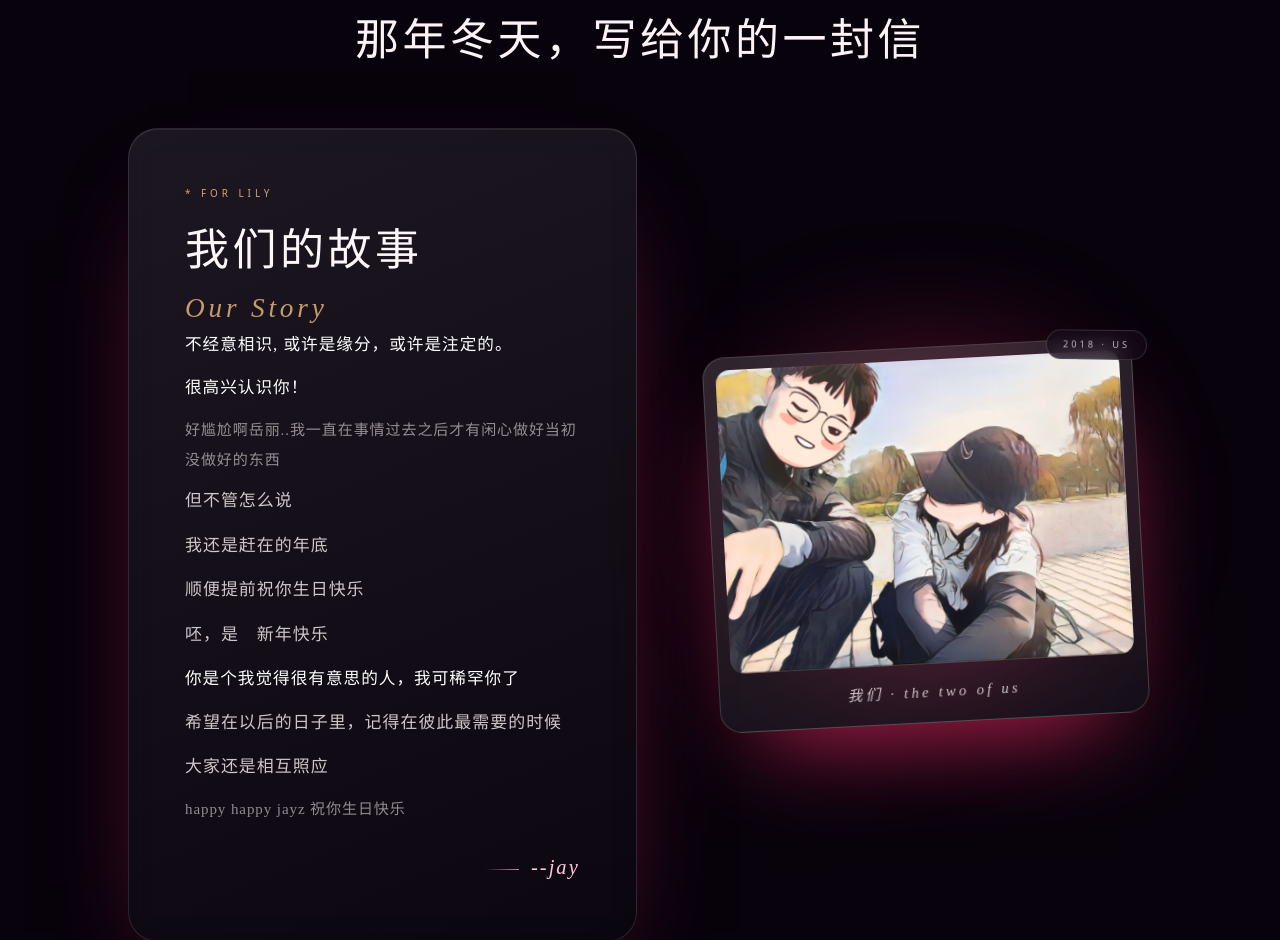
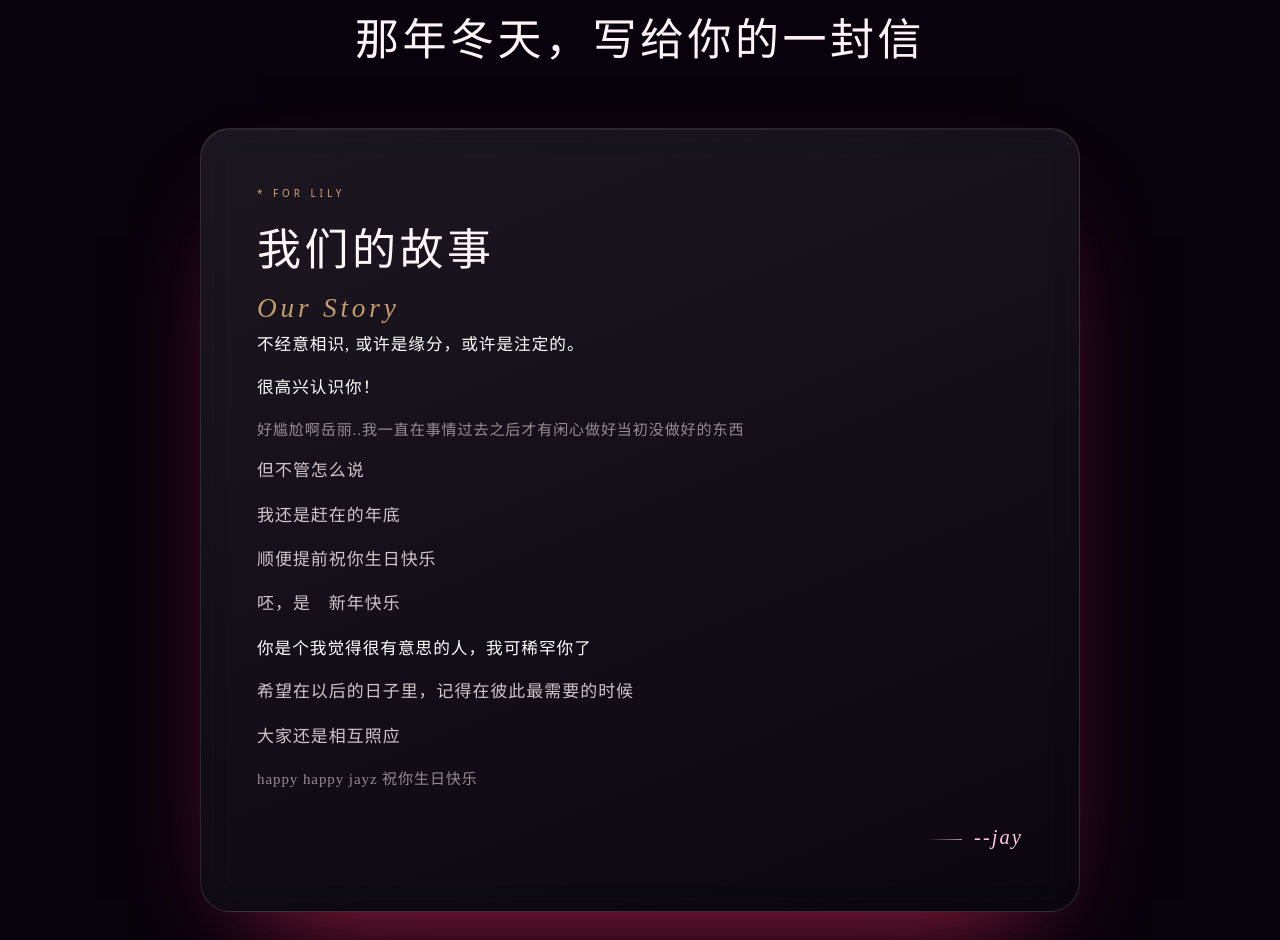
Before and after one commit to Jayzzxx/jay140, a plain HTML site: page love1.html in a window 1280 px wide. Shown: the part 1800-2740 px from the top of the page. Drawn offline with Linux system fonts and the light colour scheme; animation ran at ten frames a second.

Commit message:
delete photo

```diff
--- a/love1.html
+++ b/love1.html
@@ -328,9 +328,9 @@
   /* ---------- letter ---------- */
   .letter-grid{
     display:grid;
-    grid-template-columns:minmax(0,1.06fr) minmax(0,.94fr);
-    gap:clamp(30px,5vw,68px);
-    align-items:center;
+    grid-template-columns:1fr;
+    max-width:880px;
+    margin:0 auto;
   }
   .letter-card{
     position:relative;
@@ -383,51 +383,6 @@
     width:34px;height:1px;margin-right:12px;
     background:linear-gradient(90deg,transparent,rgba(255,201,220,.7));
   }
-
-  .photo-wrap{
-    position:relative;justify-self:center;width:100%;max-width:430px;
-  }
-  .photo-wrap::before{
-    content:"";position:absolute;inset:-12%;z-index:-1;
-    background:radial-gradient(circle at 50% 45%,rgba(255,46,109,.4),transparent 66%);
-    filter:blur(46px);pointer-events:none;
-  }
-  .photo{
-    margin:0;padding:12px 12px 58px;
-    border-radius:22px;
-    background:linear-gradient(165deg,rgba(255,255,255,.14),rgba(255,255,255,.05));
-    border:1px solid rgba(255,255,255,.18);
-    box-shadow:0 44px 90px -38px rgba(255,46,109,.72),0 10px 40px rgba(0,0,0,.5);
-    transform:rotate(-3deg);
-    transition:transform .8s cubic-bezier(.16,.84,.44,1),box-shadow .8s ease;
-    will-change:transform;
-  }
-  .photo img{
-    display:block;width:100%;height:auto;border-radius:14px;
-    filter:saturate(1.02) contrast(1.02);
-  }
-  .photo figcaption{
-    position:absolute;left:0;right:0;bottom:17px;
-    text-align:center;
-    font-family:var(--display);font-style:italic;
-    font-size:.92rem;letter-spacing:.22em;
-    color:rgba(255,246,248,.78);
-  }
-  .photo-wrap:hover .photo{
-    transform:rotate(0deg) translateY(-8px) scale(1.015);
-    box-shadow:0 54px 110px -34px rgba(255,46,109,.85),0 14px 46px rgba(0,0,0,.55);
-  }
-  .photo-tag{
-    position:absolute;right:-6px;top:-14px;z-index:2;
-    padding:6px 16px;border-radius:999px;
-    font-size:.58rem;letter-spacing:.32em;
-    color:rgba(255,244,247,.72);
-    background:rgba(20,8,22,.7);
-    border:1px solid rgba(255,255,255,.14);
-    backdrop-filter:blur(10px);-webkit-backdrop-filter:blur(10px);
-    animation:floatTag 5s ease-in-out infinite;
-  }
-  @keyframes floatTag{50%{transform:translateY(-7px) rotate(1.5deg)}}
 
   /* ---------- finale ---------- */
   .finale{
@@ -548,8 +503,7 @@
 
   /* ---------- responsive ---------- */
   @media (max-width:900px){
-    .letter-grid{grid-template-columns:1fr;gap:44px}
-    .photo-wrap{max-width:390px;order:-1}
+    .letter-grid{grid-template-columns:1fr}
     .topbar-date{font-size:.54rem;letter-spacing:.24em}
   }
   @media (max-width:560px){
@@ -583,7 +537,7 @@
 
   @media (prefers-reduced-motion:reduce){
     html{scroll-behavior:auto}
-    .aurora .blob,.title,.cta::after,.photo-tag,.scroll-cue span,.brand .heart,.counter-label .beat-heart,.finale h2{animation:none!important}
+    .aurora .blob,.title,.cta::after,.scroll-cue span,.brand .heart,.counter-label .beat-heart,.finale h2{animation:none!important}
     .reveal,.line{opacity:1!important;transform:none!important;transition:none!important}
     .music .eq i{animation:none!important}
     *{scroll-behavior:auto!important}
@@ -680,14 +634,6 @@
         <p class="line hush" style="--i:10">happy happy jayz 祝你生日快乐</p>
         <p class="sign" style="--i:11">--jay</p>
       </article>
-
-      <div class="photo-wrap reveal">
-        <span class="photo-tag">2018 · US</span>
-        <figure class="photo">
-          <img src="bbg.JPG" alt="我们的合照" loading="lazy" decoding="async">
-          <figcaption>我们 · the two of us</figcaption>
-        </figure>
-      </div>
     </div>
   </section>
 
```
